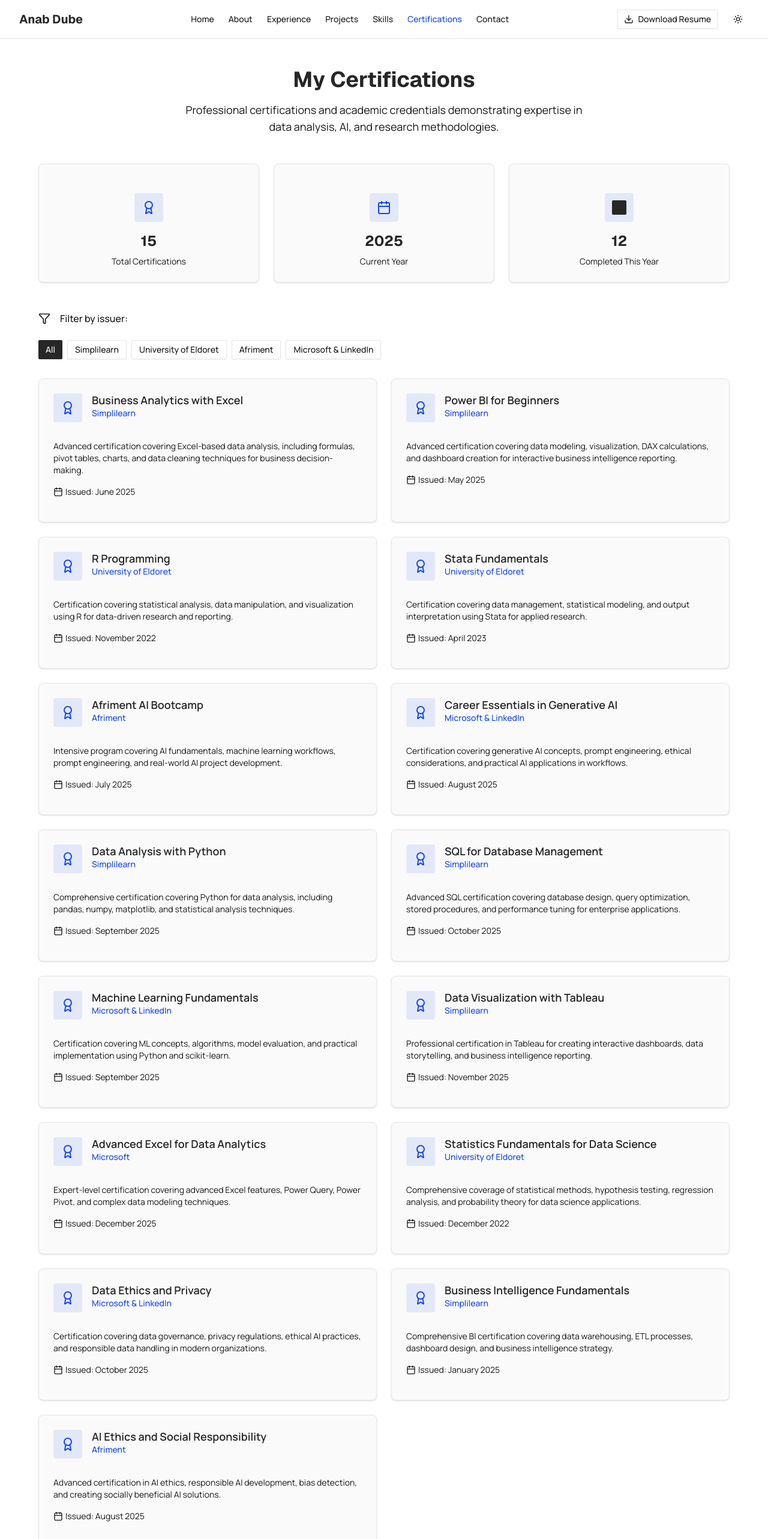
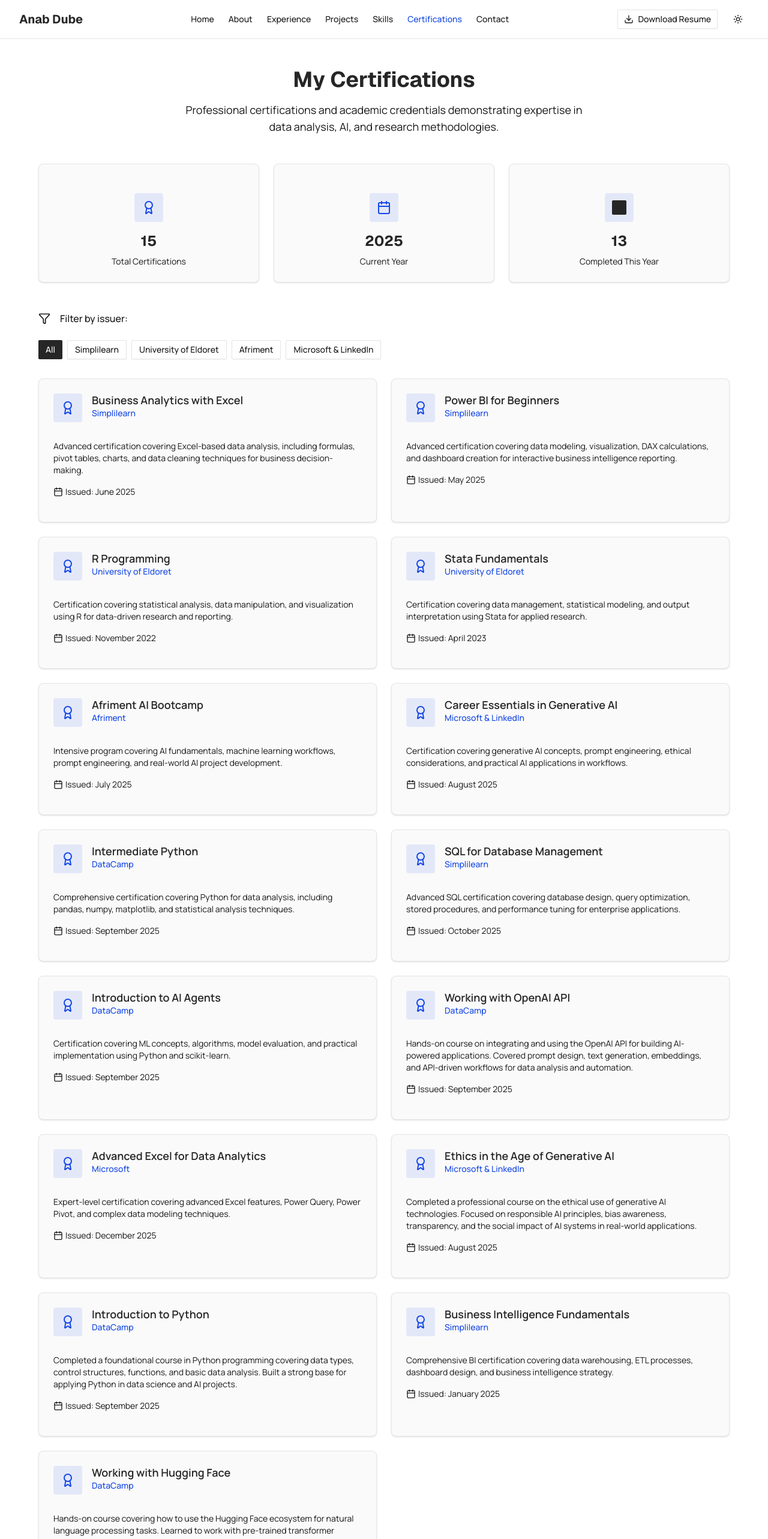
Before and after one commit to AnabDube/my-personal-portfolio, a Next.js app: page /certifications in a window 1280 px wide. Shown: the top 2566 px of the page at 60% size. Built offline with nearby package versions, Linux system fonts and the light colour scheme.

Commit message:
Add new AI and DataCamp certificates (OpenAI API, Hugging Face, Ethics in AI, Intro to Python)

```diff
--- a/app/data/certifications.ts
+++ b/app/data/certifications.ts
@@ -57,9 +57,9 @@ export const certifications: Certification[] = [
     icon: "certificate",
   },
   {
-    id: "data-analysis-python",
-    title: "Data Analysis with Python",
-    issuer: "Simplilearn",
+    id: "intermediate python",
+    title: "Intermediate Python",
+    issuer: "DataCamp",
     date: "September 2025",
     description: "Comprehensive certification covering Python for data analysis, including pandas, numpy, matplotlib, and statistical analysis techniques.",
     icon: "certificate",
@@ -73,19 +73,19 @@ export const certifications: Certification[] = [
     icon: "certificate",
   },
   {
-    id: "machine-learning-fundamentals",
-    title: "Machine Learning Fundamentals",
-    issuer: "Microsoft & LinkedIn",
+    id: "introduction to AI Agents",
+    title: "Introduction to AI Agents",
+    issuer: "DataCamp",
     date: "September 2025",
     description: "Certification covering ML concepts, algorithms, model evaluation, and practical implementation using Python and scikit-learn.",
     icon: "certificate",
   },
   {
-    id: "data-visualization-tableau",
-    title: "Data Visualization with Tableau",
-    issuer: "Simplilearn",
-    date: "November 2025",
-    description: "Professional certification in Tableau for creating interactive dashboards, data storytelling, and business intelligence reporting.",
+    id: "openai-api-datacamp",
+    title: "Working with OpenAI API",
+    issuer: "DataCamp",
+    date: "September 2025",
+    description: "Hands-on course on integrating and using the OpenAI API for building AI-powered applications. Covered prompt design, text generation, embeddings, and API-driven workflows for data analysis and automation.",
     icon: "certificate",
   },
   {
@@ -97,20 +97,21 @@ export const certifications: Certification[] = [
     icon: "certificate",
   },
   {
-    id: "statistics-fundamentals",
-    title: "Statistics Fundamentals for Data Science",
-    issuer: "University of Eldoret",
-    date: "December 2022",
-    description: "Comprehensive coverage of statistical methods, hypothesis testing, regression analysis, and probability theory for data science applications.",
-    icon: "certificate",
-  },
+  id: "ethics-generative-ai",
+  title: "Ethics in the Age of Generative AI",
+  issuer: "Microsoft & LinkedIn",
+  date: "August 2025",
+  description: "Completed a professional course on the ethical use of generative AI technologies. Focused on responsible AI principles, bias awareness, transparency, and the social impact of AI systems in real-world applications.",
+  icon: "certificate",
+},
+
   {
-    id: "data-ethics-privacy",
-    title: "Data Ethics and Privacy",
-    issuer: "Microsoft & LinkedIn",
-    date: "October 2025",
-    description: "Certification covering data governance, privacy regulations, ethical AI practices, and responsible data handling in modern organizations.",
-    icon: "certificate",
+   id: "intro-python-datacamp",
+   title: "Introduction to Python",
+   issuer: "DataCamp",
+   date: "September 2025",
+   description: "Completed a foundational course in Python programming covering data types, control structures, functions, and basic data analysis. Built a strong base for applying Python in data science and AI projects.",
+   icon: "certificate",
   },
   {
     id: "business-intelligence",
@@ -121,11 +122,11 @@ export const certifications: Certification[] = [
     icon: "certificate",
   },
   {
-    id: "ai-ethics-responsibility",
-    title: "AI Ethics and Social Responsibility",
-    issuer: "Afriment",
-    date: "August 2025",
-    description: "Advanced certification in AI ethics, responsible AI development, bias detection, and creating socially beneficial AI solutions.",
-    icon: "certificate",
-  },
+  id: "hugging-face-datacamp",
+  title: "Working with Hugging Face",
+  issuer: "DataCamp",
+  date: "September 2025",
+  description: "Hands-on course covering how to use the Hugging Face ecosystem for natural language processing tasks. Learned to work with pre-trained transformer models, pipelines, and the Hugging Face Hub for text classification and generation projects.",
+  icon: "certificate",
+}
 ]
```
